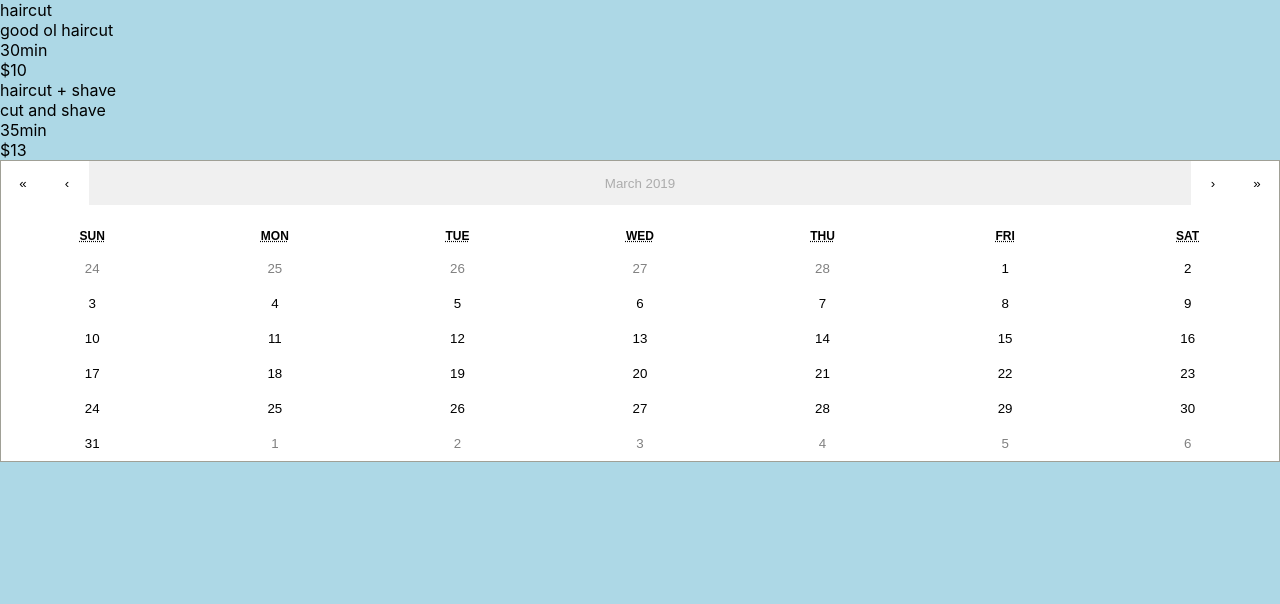
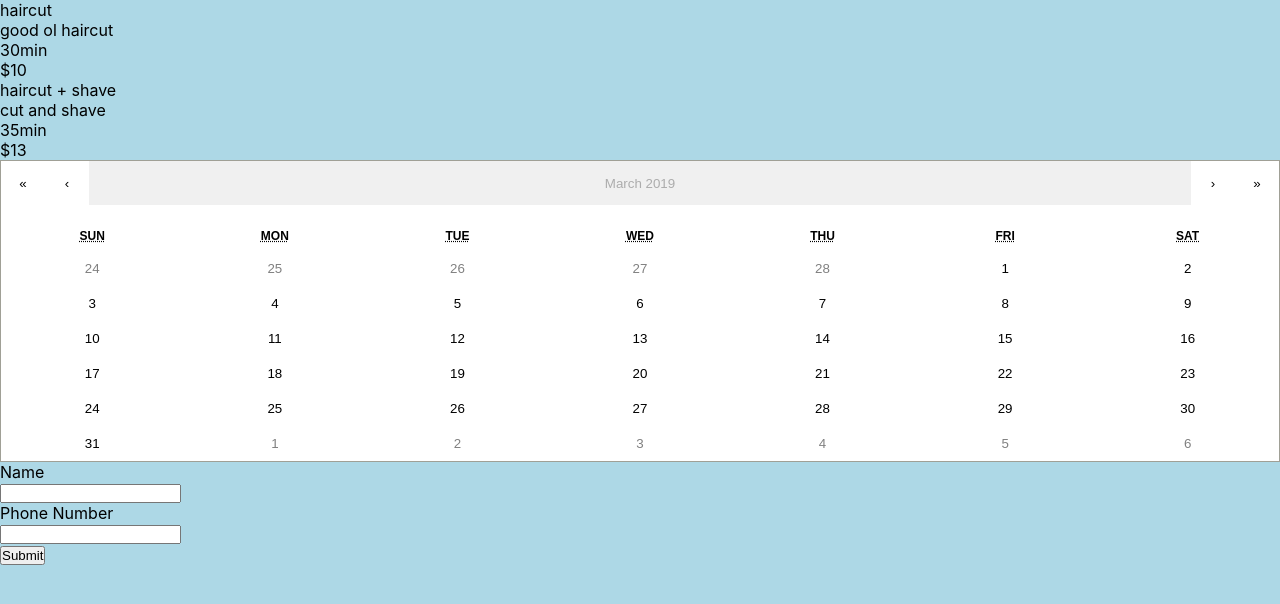
Before and after one commit to rudya/scheduler, a React (Create React App) app: page / in a window 1280 px wide. Shown: the top 604 px of the page. Built offline with nearby package versions, Linux system fonts and the light colour scheme.

Commit message:
create schedulerForm

```diff
--- a/src/components/Scheduler.js
+++ b/src/components/Scheduler.js
@@ -4,6 +4,7 @@ import Calendar from 'react-calendar';
 import { connect } from 'react-redux';
 import { fetchTimes, selectTime } from '../actions/schedulerActions';
 import Services from './Services'
+import SchedulerForm from './SchedulerForm'
 
 
 class Scheduler extends Component{
@@ -11,6 +12,10 @@ class Scheduler extends Component{
  	getTimes = (date) => {
   		let formattedDate = formatDate(date)
 		this.props.fetchTimes(formattedDate);
+  	}
+
+  	submit = (formState) => {
+  		console.log('submit:',formState)
   	}
 
 
@@ -35,6 +40,10 @@ class Scheduler extends Component{
 				<div>
 					{times}
 				</div>
+				<SchedulerForm
+					inputs = {["Name", "Phone Number"]}
+					onClick = {this.submit}
+				/>
 			</div>
 
 		)
--- /dev/null
+++ b/src/components/SchedulerForm.js
@@ -0,0 +1,35 @@
+import React, { Component } from 'react';
+import '../App.css';
+
+class SchedulerForm extends Component{
+
+	constructor(props){
+		super(props)
+		this.state = {}
+
+	}
+
+	handleChange = (event) => {
+    this.setState({[event.target.name]: event.target.value})
+  }
+
+	render(){
+		let inputs = this.props.inputs.map((input) => {
+			return(
+				<div key={input}>
+					<p>{input}</p>
+					<input type="input" name={input} onChange={this.handleChange}></input>
+				</div>
+			)
+		})
+
+		return(
+			<div>
+				{inputs}
+				<button onClick={() => this.props.onClick(this.state)}> Submit </button>
+			</div>
+		)
+	}
+}
+
+export default SchedulerForm;
```
